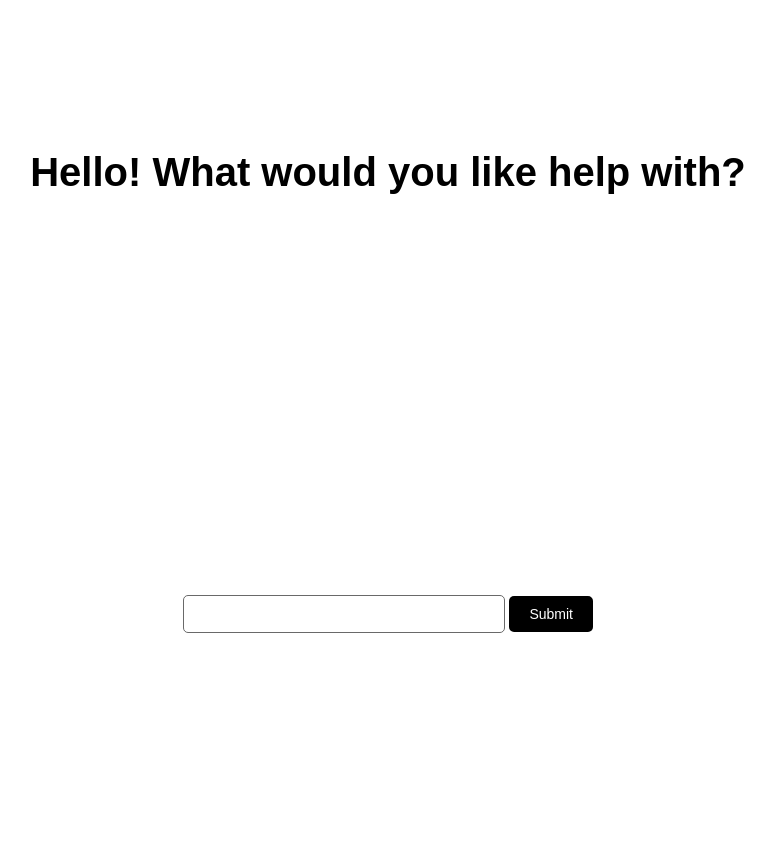
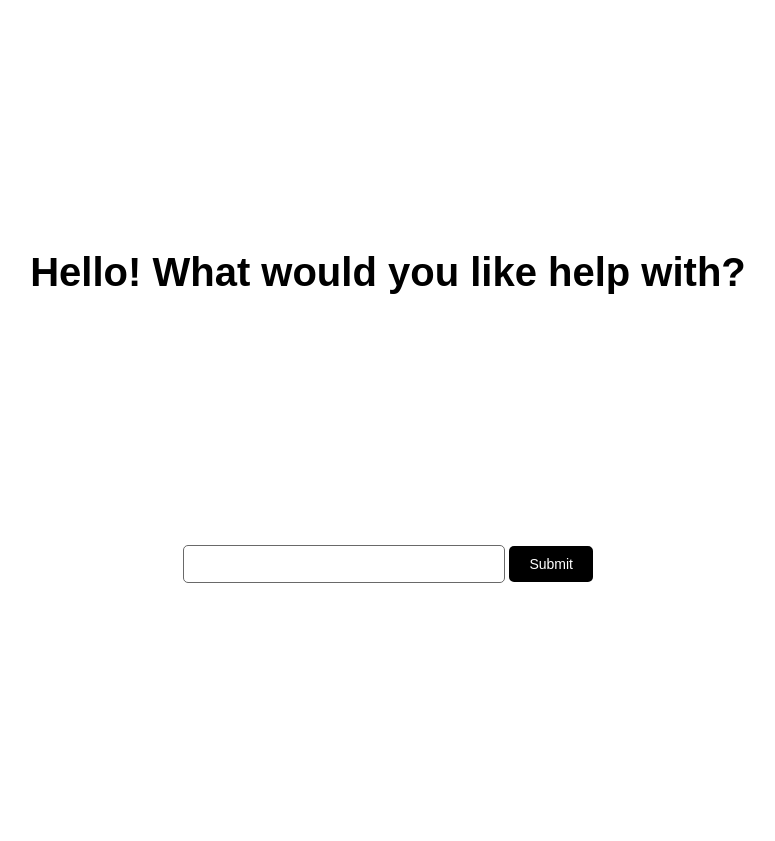
Before and after one commit to smartmangoai/TripGenie, a Flask app: page /ask in a window 1280 px wide. Shown: the whole page, without its empty margins (252-1027 px from the left). After the commit the page ends 583 px from the top, so only its background shows below. Run offline with Flask 3, Linux system fonts and the light colour scheme.

Commit message:
changed place of heading and form

```diff
--- a/templates/ask.html
+++ b/templates/ask.html
@@ -10,7 +10,7 @@
         }
 
         form {
-            margin-top: 200px;
+            margin-top: 50px;
             text-align: center; /* Center the text */
         }
 
@@ -43,7 +43,7 @@
         }
 
         h1 {
-            margin-top: 150px;
+            margin-top: 250px;
             text-align: center; /* Center the text */
             font-size: 40px;
         }
```
